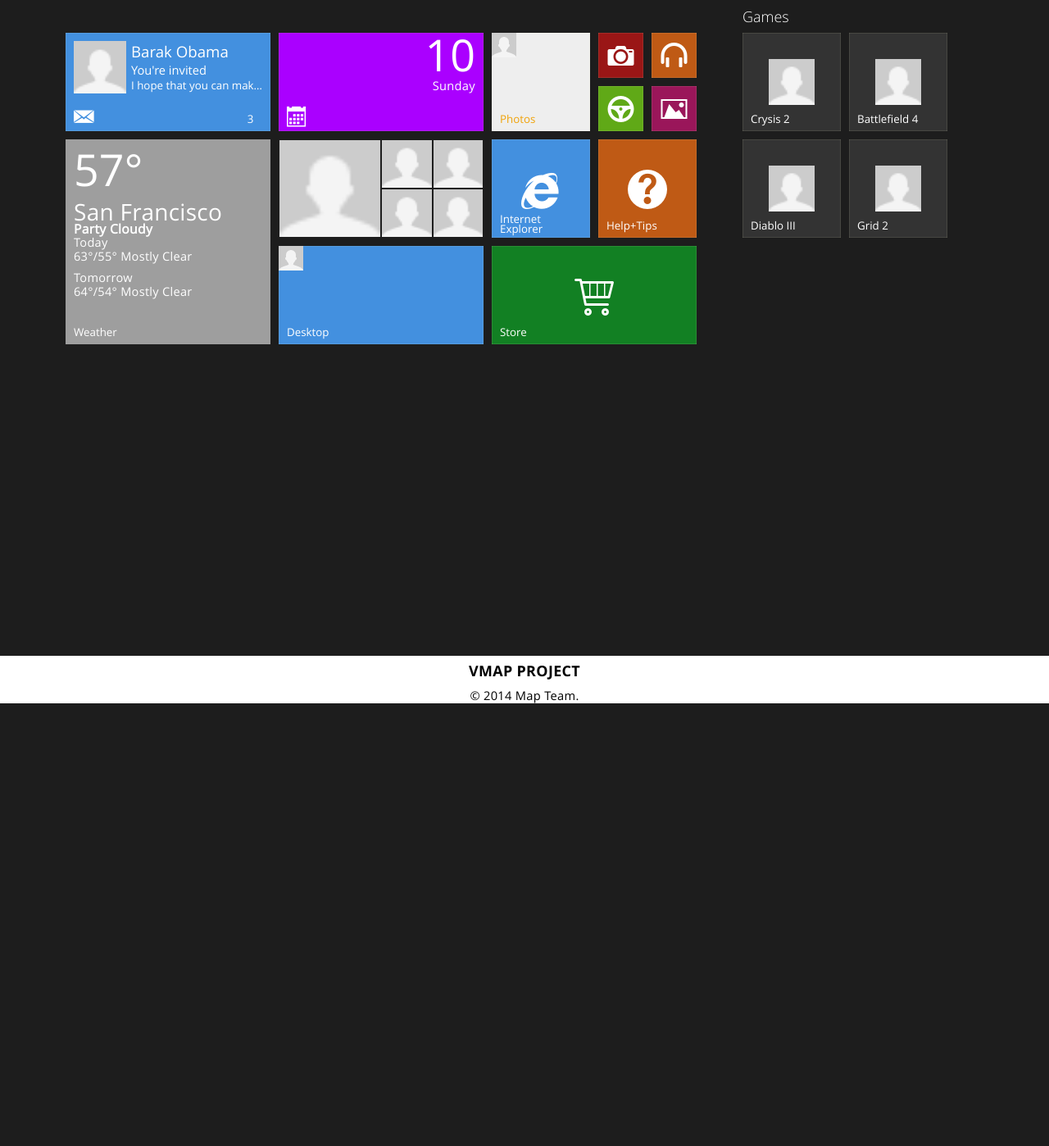
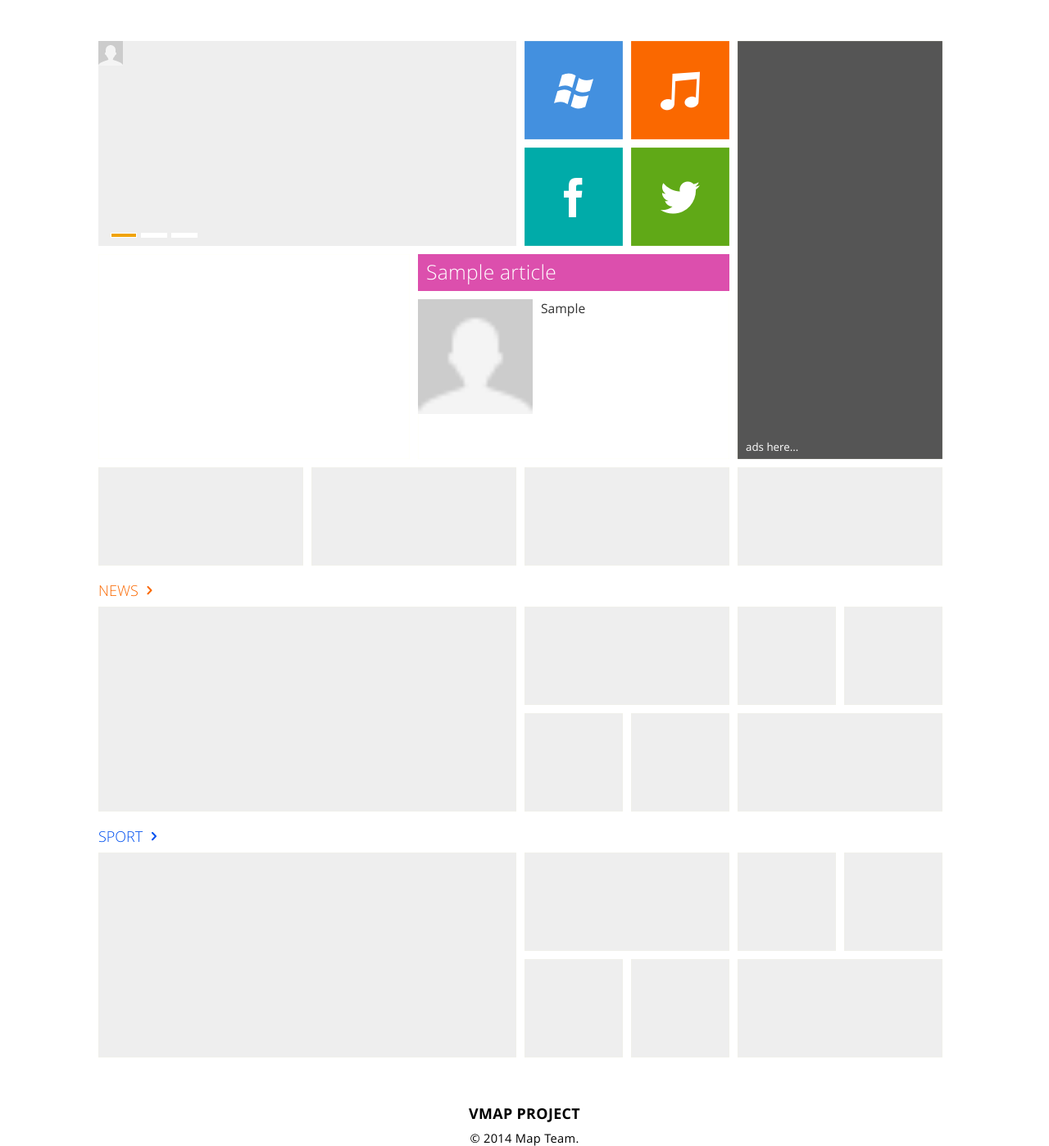
Before and after one commit to RubikinTeam/map, a PHP site: page /MapPro/home/exampleone in a window 1280 px wide. Shown: the part 118-1516 px from the top of the page at 82% size. Before the commit the page ends 976 px from the top, so only its background shows below. Run offline with PHP 8.4, Linux system fonts and the light colour scheme; tables that the repository leaves empty or names only in its code hold one stand-in row (values such as "Sample post"); some libraries are stand-ins or nearby versions; grey boxes are pictures that could not be loaded.

Commit message:
Update views home/index and activities model

```diff
--- a/application/views/home/index.twig
+++ b/application/views/home/index.twig
@@ -1,181 +1,110 @@
 {% extends "_templates/base.twig" %}
 {% block content %}
-    <div class="main-content-master">
-        <div class=" tite-area tile-area-dark">
-            <div class="tile-group six">
-                <a class="tile double bg-lightBlue live" data-role="live-tile" data-effect="slideUp" data-click="transform">
-                    <div class="tile-content email">
-                        <div class="email-image">
-                            <img src="{{ constant('URL') }}public/img/avatar.png">
-                        </div>
-                        <div class="email-data">
-                            <span class="email-data-title">Barak Obama</span>
-                            <span class="email-data-subtitle">You're invited</span>
-                            <span class="email-data-text">I hope that you can make and make</span>
+<div class="container">
+    <div class="main-content clearfix">
+        <div class="tile-area no-padding clearfix">
+            <div class="tile-group no-margin no-padding clearfix" style="width: 100%">
+                <div class="tile double quadro-vertical bg-gray ol-transparent" style="float: right; ">
+                    <div class="tile-content">
+                        <div class="brand">
+                            <span class="label fg-white">ads here...</span>
                         </div>
                     </div>
-                    <div class="tile-content email">
-                        <div class="email-image">
-                            <img src="{{ constant('URL') }}public/img/avatar.png">
-                        </div>
-                        <div class="email-data">
-                            <span class="email-data-title">Jolie &amp; Bred</span>
-                            <span class="email-data-subtitle">You're invited</span>
-                            <span class="email-data-text">I hope that you can make and make</span>
-                        </div>
-                    </div>
-                    <div class="tile-content email">
-                        <div class="email-image">
-                            <img src="{{ constant('URL') }}public/img/avatar.png">
-                        </div>
-                        <div class="email-data">
-                            <span class="email-data-title">Arny</span>
-                            <span class="email-data-subtitle">You're invited</span>
-                            <span class="email-data-text">I hope that you can make and make</span>
-                        </div>
-                    </div>
-                    <div class="brand">
-                        <div class="label"><h3 class="no-margin fg-white"><span class="icon-mail"></span></h3></div>
-                        <div class="badge">3</div>
-                    </div>
-                </a>
-                <a class="tile double bg-violet" data-click="transform">
+                </div>
+
+                <div class="tile quadro double-vertical ol-transparent">
                     <div class="tile-content">
-                        <div class="text-right padding10 ntp">
-                            <h1 class="fg-white no-margin">10</h1>
-                            <p class="fg-white">Sunday</p>
-                        </div>
-                    </div>
-                    <div class="brand">
-                        <div class="label"><h3 class="no-margin fg-white"><span class="icon-calendar"></span></h3></div>
-                    </div>
-                </a>
-                <div class="tile" data-click="transform">
-                    <div class="tile-content image">
-                        <img src="{{ constant('URL') }}public/img/avatar.png">
-                    </div>
-                    <div class="brand">
-                        <div class="label fg-amber">Photos</div>
+                        <div class="carousel" data-role="carousel" data-height="100%" data-width="100%" data-controls="false" style="width: 100%; height: 100%;">
+                            <div class="slide" style="left: 0;">
+                                <img src="{{ constant('URL') }}public/img/avatar.png">
+                            </div>
+                            <div class="slide" style="left: -510px; display: block;">
+                                <img src="{{ constant('URL') }}public/img/avatar.png">
+                            </div>
+                            <div class="slide" style="left: -510px; display: block;">
+                                <img src="{{ constant('URL') }}public/img/avatar.png">
+                            </div>
+                            <div class="markers default"><ul><li class="active"><a href="javascript:void(0)" data-num="0"></a></li><li class=""><a href="javascript:void(0)" data-num="1"></a></li><li class=""><a href="javascript:void(0)" data-num="2"></a></li></ul></div></div>
                     </div>
                 </div>
-                <!-- small tites -->
-                <a href="#" class="tile half bg-darkRed" data-click="transform">
+                <div class="tile bg-lightBlue ol-transparent">
                     <div class="tile-content icon">
-                        <span class="icon-camera"></span>
-                    </div>
-                </a>
-                <a href="#" class="tile half bg-darkOrange" data-click="transform">
-                    <div class="tile-content icon">
-                        <span class="icon-headphones"></span>
-                    </div>
-                </a>
-                <a href="#" class="tile half bg-green" data-click="transform">
-                    <div class="tile-content icon">
-                        <span class="icon-steering-wheel"></span>
-                    </div>
-                </a>
-                <a href="#" class="tile half bg-darkPink" data-click="transform">
-                    <div class="tile-content icon">
-                        <span class="icon-pictures"></span>
-                    </div>
-                </a>
-                <!-- end small tites -->
-                <a class="tile double double-vertical bg-steel" data-click="transform">
-                    <div class="tile-content" style="background: url(images/clouds2.png)">
-                        <div class="padding10">
-                            <h1 class="fg-white ntm">57°</h1>
-                            <h2 class="fg-white no-margin">San Francisco</h2>
-                            <h5 class="fg-white no-margin">Party Cloudy</h5>
-                            <p class="tertiary-text fg-white no-margin">Today</p>
-                            <p class="tertiary-text fg-white">63°/55° Mostly Clear</p>
-                            <p class="tertiary-text fg-white no-margin">Tomorrow</p>
-                            <p class="tertiary-text fg-white">64°/54° Mostly Clear</p>
-                        </div>
-
-                    </div>
-                    <div class="tile-status">
-                        <div class="label">Weather</div>
-                    </div>
-                </a>
-                <!-- end title -->
-                <div class="tile double" data-click="transform">
-                    <div class="tile-content image-set">
-                        <img src="{{ constant('URL') }}public/img/avatar.png">
-                        <img src="{{ constant('URL') }}public/img/avatar.png">
-                        <img src="{{ constant('URL') }}public/img/avatar.png">
-                        <img src="{{ constant('URL') }}public/img/avatar.png">
-                        <img src="{{ constant('URL') }}public/img/avatar.png">
+                        <span class="icon-windows"></span>
                     </div>
                 </div>
-                <!-- end tite -->
-                <a href="#" class="tile bg-lightBlue" data-click="transform">
+                <div class="tile bg-orange ol-transparent">
                     <div class="tile-content icon">
-                        <span class="icon-IE"></span>
-                    </div>
-                    <div class="brand">
-                        <div class="label">Internet Explorer</div>
-                    </div>
-                </a>
-                <a href="#" class="tile bg-darkOrange" data-click="transform">
-                    <div class="tile-content icon">
-                        <span class="icon-help"></span>
-                    </div>
-                    <div class="brand">
-                        <div class="label">Help+Tips</div>
-                    </div>
-                </a>
-                <a class="tile double bg-lightBlue" data-click="transform">
-                    <div class="tile-content image">
-                        <img src="{{ constant('URL') }}public/img/avatar.png">
-                    </div>
-                    <div class="brand">
-                        <div class="label">Desktop</div>
-                    </div>
-                </a>
-                <a class="tile double bg-darkGreen" data-click="transform">
-                    <div class="tile-content icon">
-                        <span class="icon-cart-2"></span>
-                    </div>
-                    <div class="brand">
-                        <div class="label">Store</div>
-                    </div>
-                </a>
-            </div>
-            <div class="tile-group double">
-                <div class="tile-group-title">Games</div>
-                <div class="tile bg-dark" data-click="transform">
-                    <div class="tile-content icon">
-                        <img src="{{ constant('URL') }}public/img/avatar.png">
-                    </div>
-                    <div class="brand">
-                        <div class="label">Crysis 2</div>
+                        <span class="icon-music"></span>
                     </div>
                 </div>
-                <div class="tile bg-dark" data-click="transform">
+                <div class="tile ol-transparent bg-teal">
                     <div class="tile-content icon">
-                        <img src="{{ constant('URL') }}public/img/avatar.png">
-                    </div>
-                    <div class="brand">
-                        <div class="label">Battlefield 4</div>
+                        <span class="icon-facebook"></span>
                     </div>
                 </div>
-                <div class="tile bg-dark" data-click="transform">
+                <div class="tile ol-transparent bg-green">
                     <div class="tile-content icon">
-                        <img src="{{ constant('URL') }}public/img/avatar.png">
-                    </div>
-                    <div class="brand">
-                        <div class="label">Diablo III</div>
+                        <span class="icon-twitter"></span>
                     </div>
                 </div>
-                <div class="tile bg-dark" data-click="transform">
-                    <div class="tile-content icon">
-                        <img src="{{ constant('URL') }}public/img/avatar.png">
+
+                <div class="tile triple double-vertical ol-transparent bg-white" data-role="live" data-effect="slideDown">
+                    {% for activity in activities %}
+                        <div class="tile-content activity">
+                            <div class="panel no-border">
+                                <div class="panel-header bg-darkRed fg-white">{{ activity.name }}</div>
+                                <div class="panel-content fg-dark nlp nrp">
+                                    <img src="{{ constant('URL') }}public/img/avatar.png" class="place-left margin10 nlm ntm size2">
+                                    {{ activity.description }}
+                                </div>
+                            </div>
+                        </div>
+                    {% endfor %}
+                </div>
+                <div class="tile triple double-vertical ol-transparent bg-white"  data-role="live" data-effect="slideRight">
+                    {% for article in articles %}
+                        <div class="tile-content article">
+                            <div class="panel no-border">
+                                <div class="panel-header bg-pink fg-white">{{ article.title }}</div>
+                                <div class="panel-content fg-dark nlp nrp">
+                                    <img src="{{ constant('URL') }}public/img/avatar.png" class="place-left margin10 nlm ntm size2">
+                                    {{ article.sumary }}
+                                </div>
+                            </div>
                     </div>
-                    <div class="brand">
-                        <div class="label">Grid 2</div>
-                    </div>
+                    {% endfor %}
                 </div>
+            </div> <!-- End first group -->
+
+            <div class="tile-group no-margin no-padding clearfix" style="width: 100%">
+                <div class="tile double ol-transparent"></div>
+                <div class="tile double ol-transparent"></div>
+                <div class="tile double ol-transparent"></div>
+                <div class="tile double ol-transparent"></div>
+            </div>
+
+            <div class="tile-group no-margin no-padding1 clearfix" style="width: 100%;">
+                <a href="#"><span class="tile-group-title fg-orange">NEWS <span class="icon-arrow-right-5"></span></span></a>
+                <div class="tile quadro double-vertical ol-transparent"></div>
+                <div class="tile double ol-transparent"></div>
+                <div class="tile ol-transparent"></div>
+                <div class="tile ol-transparent"></div>
+                <div class="tile ol-transparent"></div>
+                <div class="tile ol-transparent"></div>
+                <div class="tile double ol-transparent"></div>
+            </div>
+
+            <div class="tile-group no-margin no-padding1 clearfix" style="width: 100%;">
+                <a href="#"><span class="tile-group-title fg-cobalt">SPORT <span class="icon-arrow-right-5"></span></span></a>
+                <div class="tile quadro double-vertical ol-transparent"></div>
+                <div class="tile double ol-transparent"></div>
+                <div class="tile ol-transparent"></div>
+                <div class="tile ol-transparent"></div>
+                <div class="tile ol-transparent"></div>
+                <div class="tile ol-transparent"></div>
+                <div class="tile double ol-transparent"></div>
             </div>
         </div>
     </div>
+</div>
 {% endblock %}
--- a/public/css/style.css
+++ b/public/css/style.css
@@ -1,3 +1,5 @@
 header { height: 100px; position: relative; }
 
 footer {}
+
+.main-content { margin: 50px; }
```
Also changed, not shown: application/models/activitiesmodel.php (+70 -2 lines).
